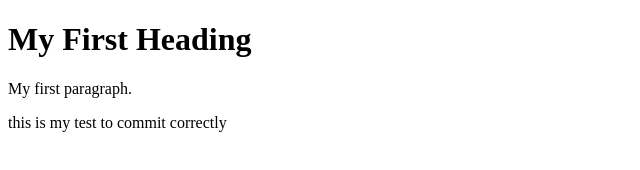
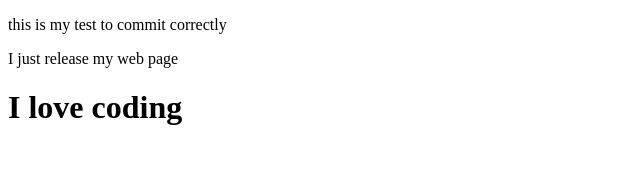
Before and after one commit to nanna29/IntroToWebDev, a plain HTML site: page index.html in a window 1280 px wide. Shown: the whole page, without its empty margins (0-640 px from the left). Drawn offline with Linux system fonts and the light colour scheme.

Commit message:
feat: commit test3

```diff
--- a/index.html
+++ b/index.html
@@ -6,9 +6,9 @@
 </head>
 
 <body>
-    <h1>My First Heading</h1>
-    <p>My first paragraph.</p>
     <p>this is my test to commit correctly</p>
+    <p>I just release my web page</p>
+    <h1>I love coding</h1>
 </body>
 
 </html>
```
